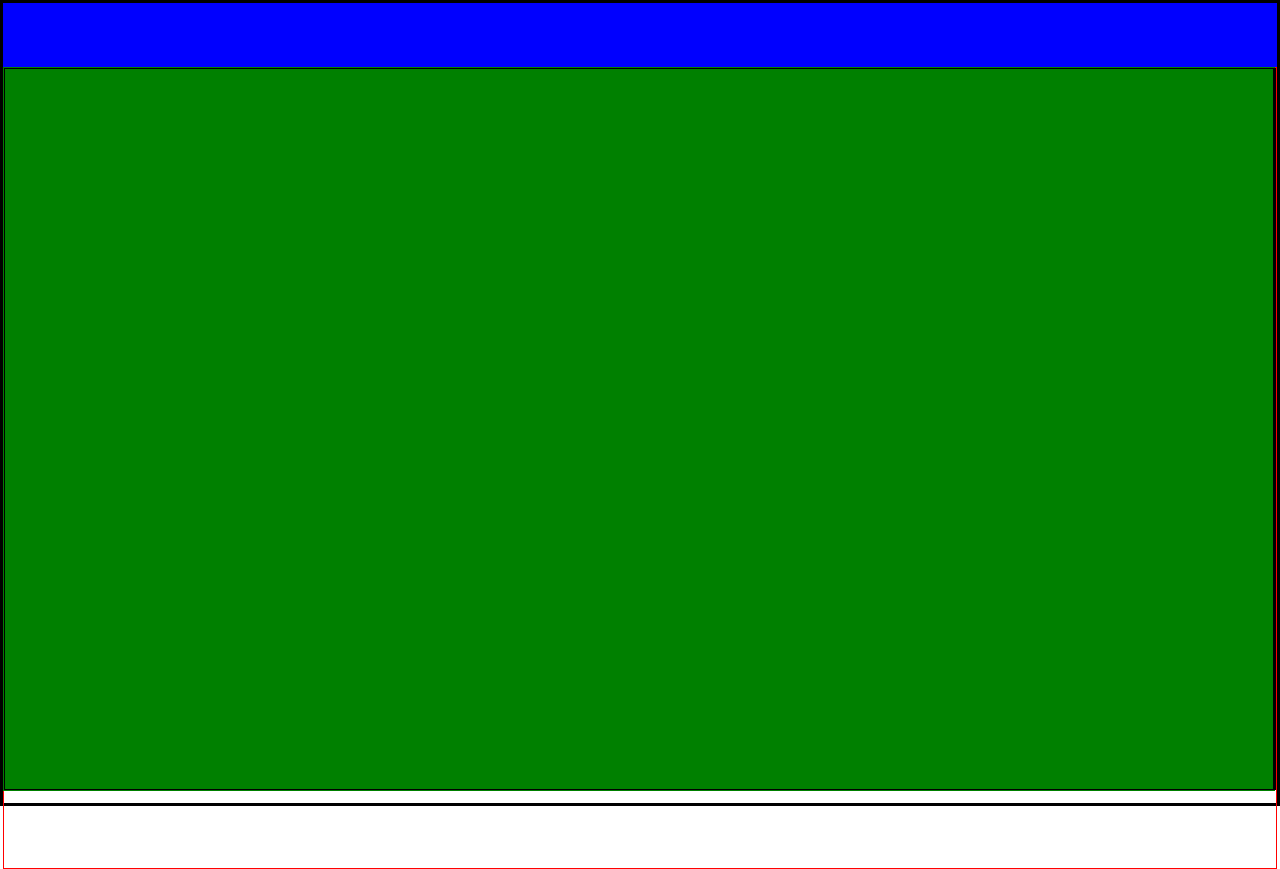
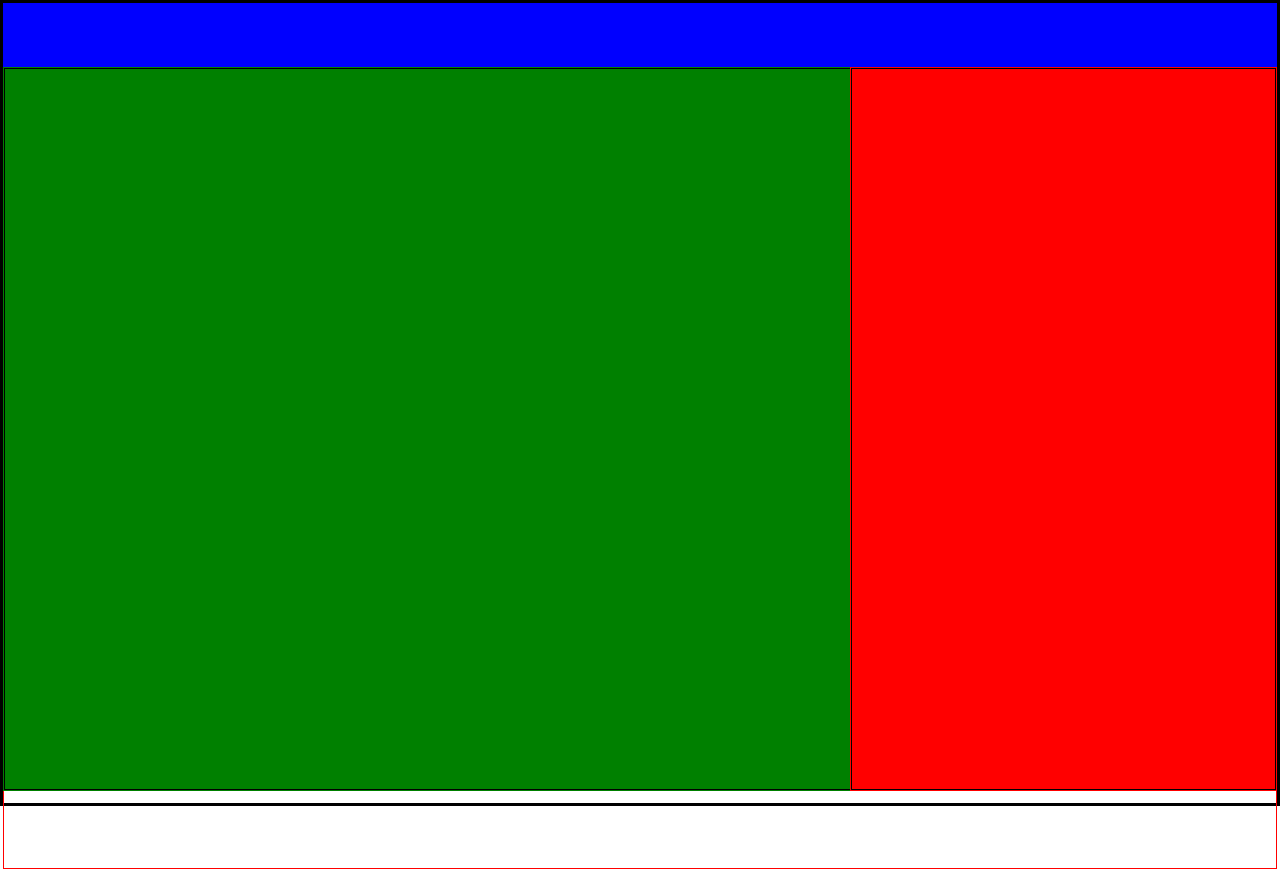
Before and after one commit to wayungi/youtube_clone, a plain HTML site: page index.html in a window 1280 px wide. Drawn offline with Linux system fonts and the light colour scheme.

Commit message:
add dimensions to aside-contnet

```diff
--- a/main.css
+++ b/main.css
@@ -42,3 +42,13 @@ div, section, aside, html, body, p{
     height:90%;
     background-color: green;
 }
+
+
+.aside-content{
+    flex-basis: 30%;
+    flex-grow:1;
+    flex-shrink:1;
+    outline:1px solid red;
+    height:90%;
+    background: red;
+}
```
